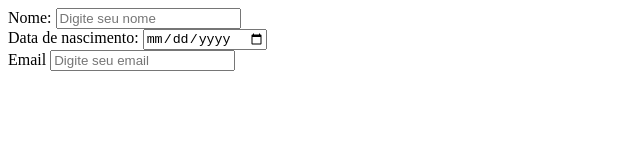
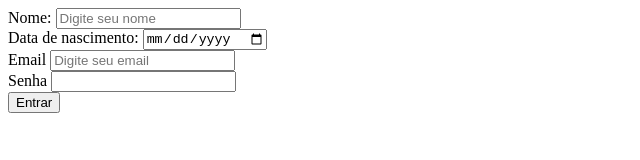
Before and after one commit to gabriela1607/aulas_html_css, a plain HTML site: page 1_FORMULARIOS/4_atividade/index.html in a window 1280 px wide. Shown: the whole page, without its empty margins (0-640 px from the left). Drawn offline with Linux system fonts and the light colour scheme.

Commit message:
segundo commit

```diff
--- a/1_FORMULARIOS/4_atividade/index.html
+++ b/1_FORMULARIOS/4_atividade/index.html
@@ -21,7 +21,9 @@
             <input type="text"  id="email" placeholder="Digite seu email">
         </div>
         <div>
-            <label for=""></label>
+            <label for="senha">Senha</label>
+            <input type="number" id="senha" planceholder="Crie uma senha">
         </div>
+        <button>Entrar</button>
 </body>
 </html>
```
